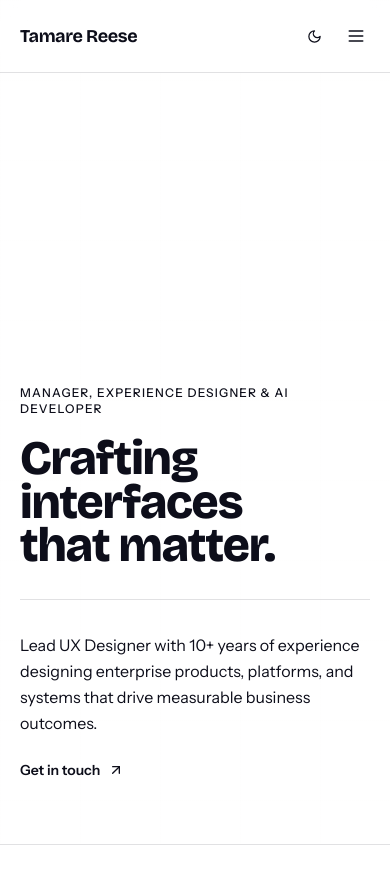
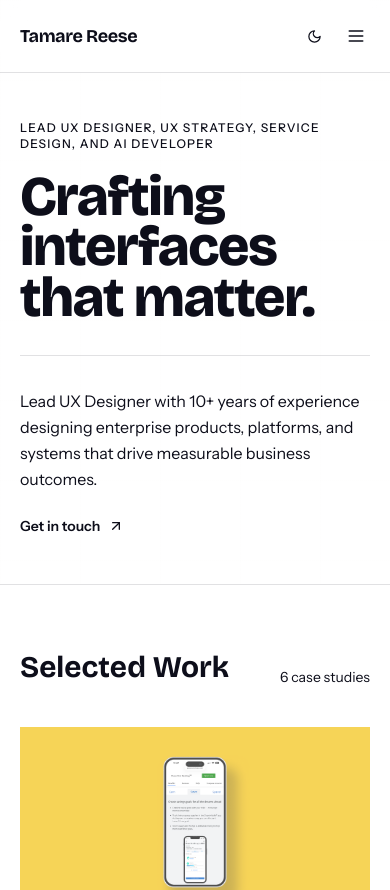
Before and after one commit to Blue-Hundred/2026-Portfolio-Website, a React (Vite) app: page / in a window 390 px wide. Shown: the top 890 px of the page. Built offline with nearby package versions, Linux system fonts and the light colour scheme.

Commit message:
Refine mobile hero spacing and headline layout

```diff
--- a/src/app/App.tsx
+++ b/src/app/App.tsx
@@ -118,7 +118,7 @@ function Portfolio() {
       </nav>
 
       {/* Hero */}
-      <section className="min-h-screen flex flex-col justify-end pb-16 sm:pb-20 px-5 sm:px-8 pt-32 relative overflow-hidden">
+      <section className="min-h-[290px] sm:min-h-screen flex flex-col justify-start sm:justify-end pb-12 sm:pb-20 px-5 sm:px-8 pt-20 sm:pt-32 relative overflow-hidden">
         <div
           className="absolute inset-0 pointer-events-none"
           style={{
@@ -128,9 +128,9 @@ function Portfolio() {
           }}
         />
         <div className="relative z-10 max-w-7xl mx-auto w-full">
-          <div className="mb-5 sm:mb-6 flex items-center gap-3">
+          <div className="mt-[40px] sm:mt-0 mb-5 sm:mb-6 flex items-center gap-3">
             <span className="text-xs font-medium tracking-widest uppercase text-primary">
-              Manager, Experience Designer & AI Developer
+              Lead UX Designer, UX Strategy, Service Design, and AI Developer
             </span>
             <div className="h-px flex-1 max-w-[60px] bg-primary opacity-60" />
           </div>
@@ -139,7 +139,7 @@ function Portfolio() {
             className="font-extrabold leading-[0.9] tracking-tight mb-8"
             style={{
               fontFamily: "'Bricolage Grotesque', sans-serif",
-              fontSize: "clamp(3rem, 10vw, 9rem)",
+              fontSize: "clamp(3.5rem, 10vw, 9rem)",
             }}
           >
             Crafting
@@ -184,7 +184,7 @@ function Portfolio() {
             <span className="text-muted-foreground text-sm">6 case studies</span>
           </div>
 
-          <div className="grid grid-cols-1 sm:grid-cols-2 lg:grid-cols-3 gap-px bg-border">
+          <div className="grid grid-cols-1 sm:grid-cols-2 lg:grid-cols-3 gap-6 sm:gap-px bg-transparent sm:bg-border">
             {caseStudies.map((study) => (
               <div
                 key={study.id}
```
